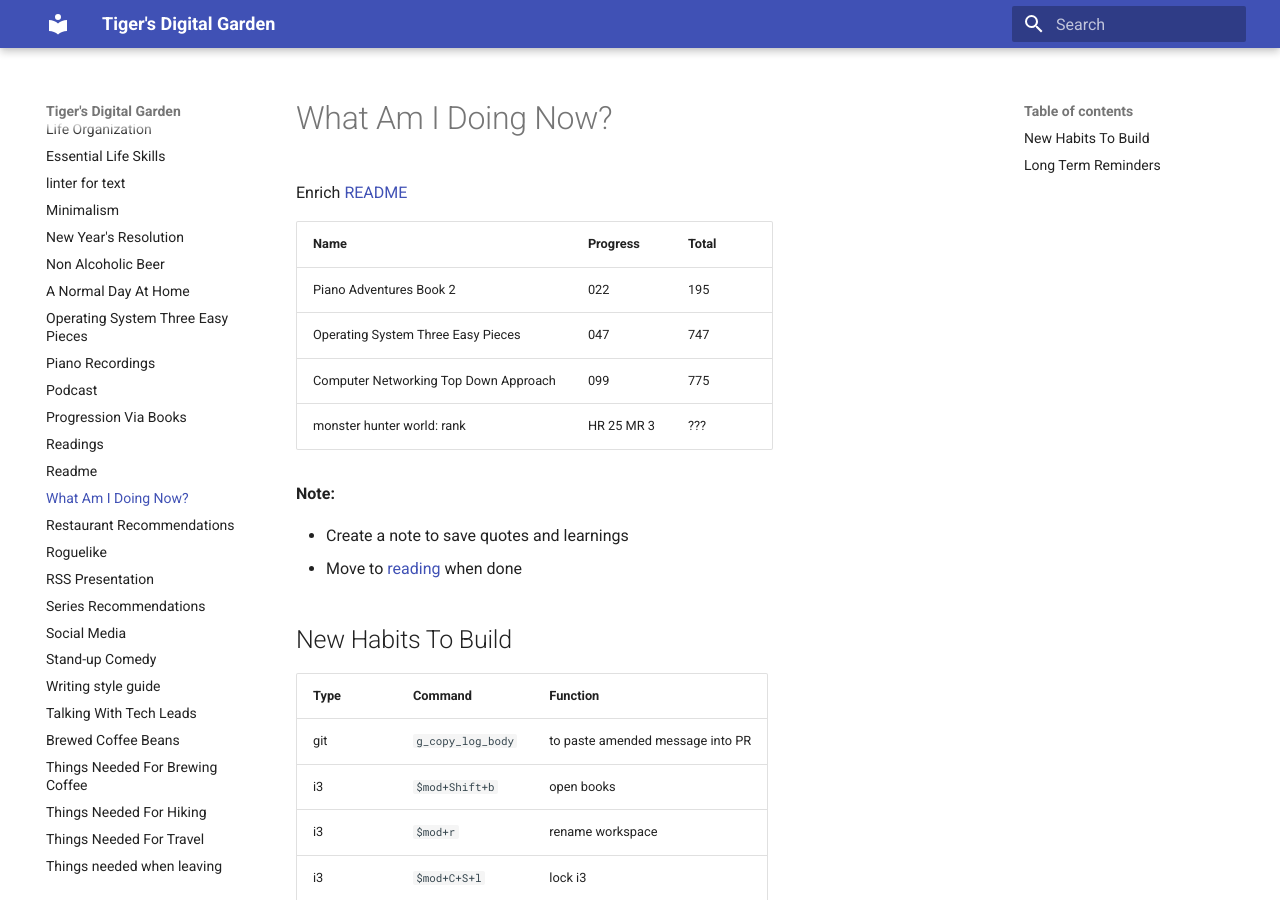
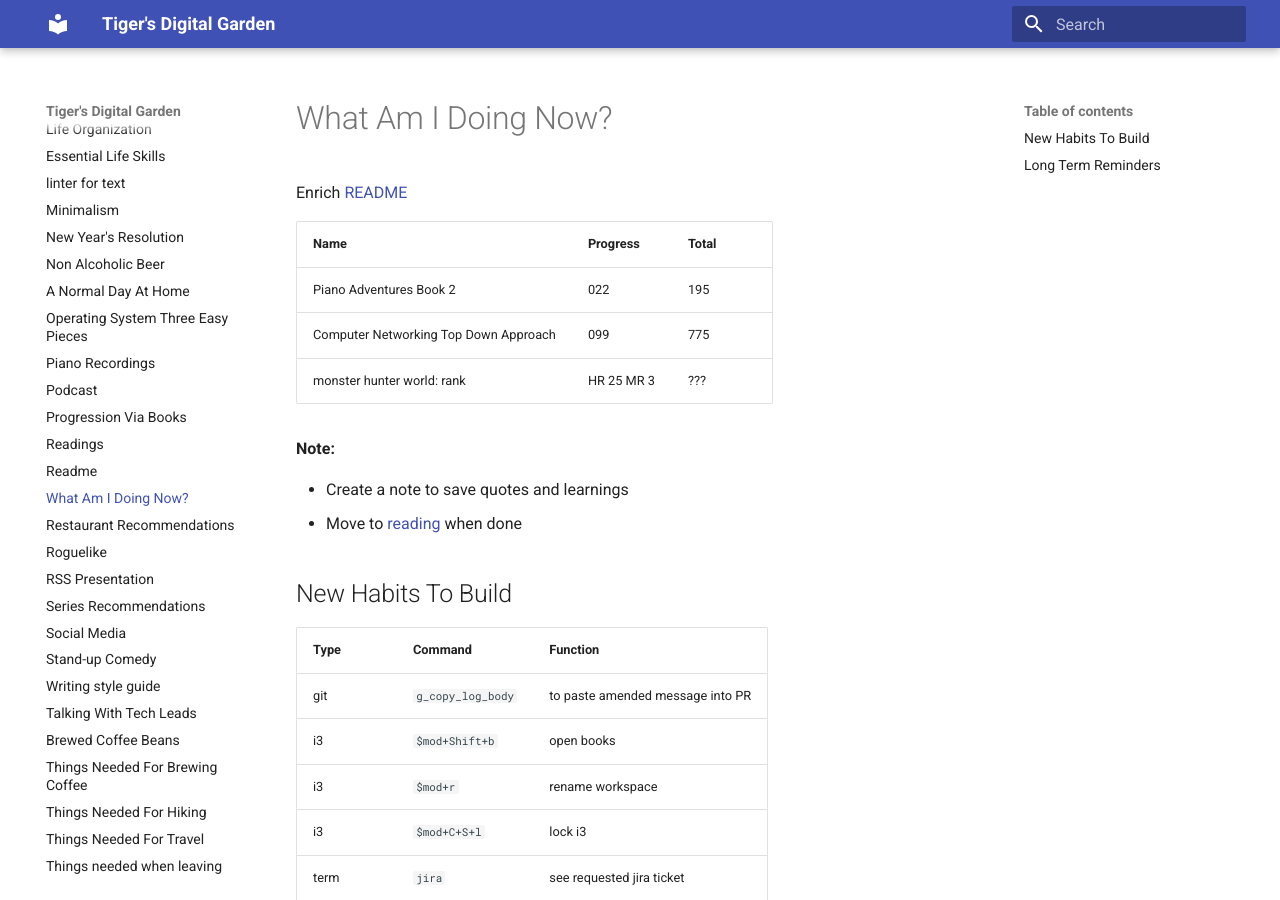
Before and after one commit to ynotstartups/notes, an MkDocs documentation site: the page built from notes/reminders.md, in a window 1280 px wide and 900 px high. Built offline with MkDocs 1.6.1 and Material for MkDocs 9.7.7, drawn with Linux system fonts in a browser that asks for light colours.

Commit message:
update progress
will finish computer networking first

```diff
--- a/notes/reminders.md
+++ b/notes/reminders.md
@@ -5,7 +5,6 @@
 | Name                                  | Progress   | Total |
 | ------------------------------------- | ---------- | ----- |
 | Piano Adventures Book 2               | 022        | 195   |
-| Operating System Three Easy Pieces    | 047        | 747   |
 | Computer Networking Top Down Approach | 099        | 775   |
 | monster hunter world: rank            | HR 25 MR 3 | ???   |
 
```
